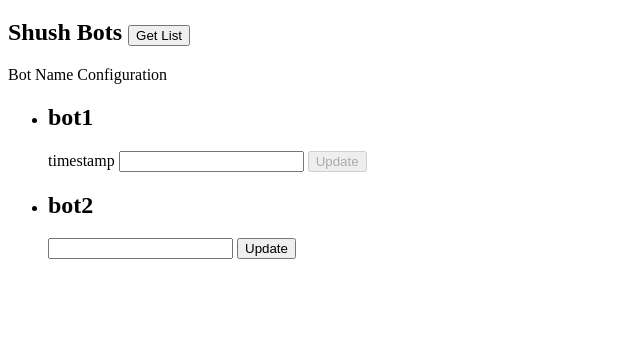
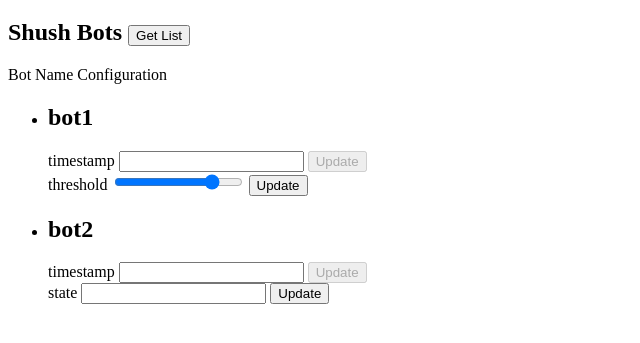
Before and after one commit to mobify/shush-bot, a plain HTML site: page client/index.html in a window 1280 px wide. Both pictures are taken after a click on the button "Get List". Shown: the part 61-404 px from the top of the page, without its empty margins (0-640 px from the left). Drawn offline with nearby package versions, Linux system fonts and the light colour scheme.

Commit message:
set config function, add threshold range input

```diff
--- a/client/index.html
+++ b/client/index.html
@@ -21,17 +21,23 @@
         </div>
 
         <template id="bots-template">
-            <li>
+            <li class="bot">
                 <h2 class="bot-name">
                 </h2>
                 <div class="info">
-                    <div class="row">
-                        <span class="type"></span>
-                        <input type="text" class="data"></span>
-                        <button class="submit">Update</button>
-                    </div>
                 </div>
             </li>
+            <div class="row">
+                <span class="type"></span>
+                <input type="text" class="value"></span>
+                <button class="submit">Update</button>
+            </div>
+            <input class="range" type="range" min="0.0" max="1.0" step="0.1" />
+            <select>
+                <option>Loud</option>
+                <option>Quiet</option>
+                <option>Off</option>
+            </select>
         </template>
     </div>
 
--- a/client/webapp.js
+++ b/client/webapp.js
@@ -6,28 +6,68 @@
 
     var $list = $('#bots');
 
-    var setConfiguration = function() {
+    var setConfiguration = function($bot) {
+        var inputThreshold = $bot.find('[data-type="threshold"]').text();
+        var speakerVolume = $bot.find('[data-type="volume"]').text();
+        var state = $bot.find('[data-type="state"] option:selected').val();
 
+        $.ajax({
+            url: 'http://localhost:3000',
+            method: 'POST',
+            data: {
+                inputThreshold: '',
+                speakerVolume: '',
+                state: ''
+            }
+        });
     };
 
     var renderList = function(data) {
         var $template = $('#bots-template');
 
-        var $clone = $($template[0].content.querySelectorAll('li')).clone();
+        var $liClone = $($template[0].content.querySelectorAll('li')).clone();
+        // var $selectClone = $($template[0].content.querySelectorAll('select')).clone();
+        var $rangeClone = $($template[0].content.querySelectorAll('.range')).clone();
 
-        var $name = $clone.find('.bot-name');
-        var $info = $clone.find('.info');
+        // Bot name
+        var $name = $liClone.find('.bot-name');
+        $name.text(data.name);
 
-        $name.text(data.name);
-        $info.find('.type').text(data.type);
-        $info.find('.data').text(data.data);
+        // Configuration data
+        for (var key in data.configuration) {
+            if (data.configuration.hasOwnProperty(key)) {
+                var $rowClone = $($template[0].content.querySelectorAll('.row')).clone();
 
-        if (READ_ONLY.indexOf(data.type) !== -1) {
-            $info.find('.data').attr('readonly', 'readonly');
-            $info.find('.submit').attr('disabled', 'disabled');
+                var $type = $rowClone.find('.type');
+                var $value = $rowClone.find('.value');
+
+                var value = data.configuration[key];
+                $type.text(key);
+
+                if (key === 'threshold') {
+                    $rangeClone.val(value);
+                    $value.replaceWith($rangeClone);
+                } else {
+                    $value.text(value);
+                }
+
+                // if (key === 'state') {
+                //     $selectClone.find('option').eq(parseInt(value, 10)).attr('selected', 'selected');
+                //     $value.replaceWith($selectClone);
+                // } else {
+                //     $value.text(value);
+                // }
+
+                if (READ_ONLY.indexOf(key) !== -1) {
+                    $value.attr('readonly', 'readonly');
+                    $rowClone.find('.submit').attr('disabled', 'disabled');
+                }
+
+                $liClone.find('.info').append($rowClone);
+            }
         }
 
-        $list.append($clone);
+        $list.append($liClone);
     };
 
     var getBots = function() {
@@ -37,6 +77,7 @@
             $.ajax({
                 // url: SERVER + '/',
                 url: 'http://localhost:3000',
+                method: 'GET',
                 complete: function(xhr, status) {
                     $list.empty();
                     // var res = JSON.parse(xhr.responseText);
@@ -45,12 +86,18 @@
                         bots: [
                             {
                                 name: 'bot1',
-                                type: 'timestamp',
-                                info: '13135823058'
+                                configuration: {
+                                    timestamp: '13135823058',
+                                    threshold: '0.8'
+                                }
                             },
                             {
-                                name: 'bot2'
-                            }
+                                name: 'bot2',
+                                configuration: {
+                                    timestamp: '13135823058',
+                                    state: '1'
+                                }
+                            },
                         ]
                     };
 
@@ -64,6 +111,11 @@
 
     var bindListeners = function() {
         getBots();
+
+        $list.on('click', '.submit', function(evt) {
+            var $bot = $(evt.target).parents('.bot');
+            setConfiguration($bot);
+        });
     };
 
     var main = function() {
```
